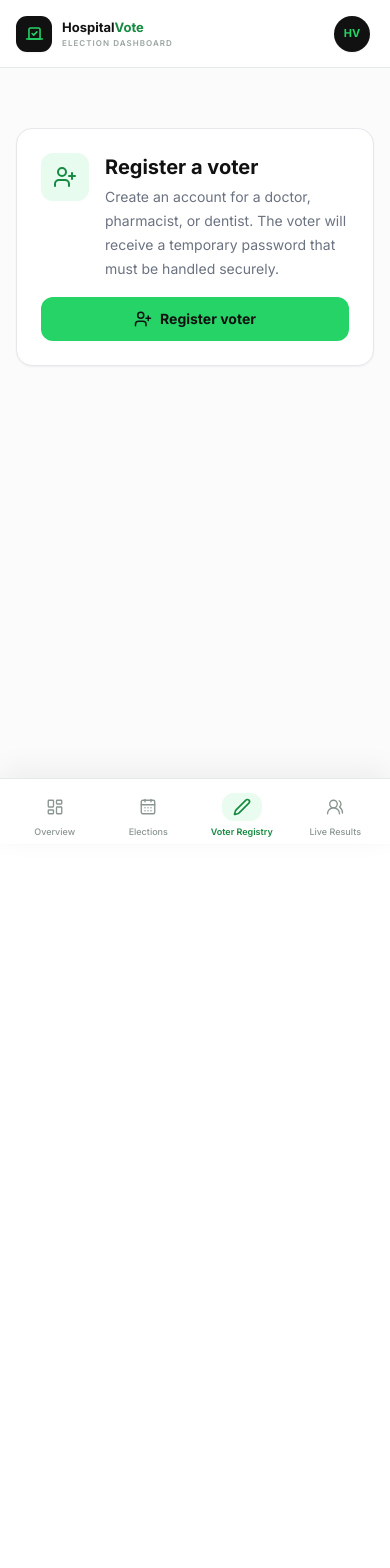
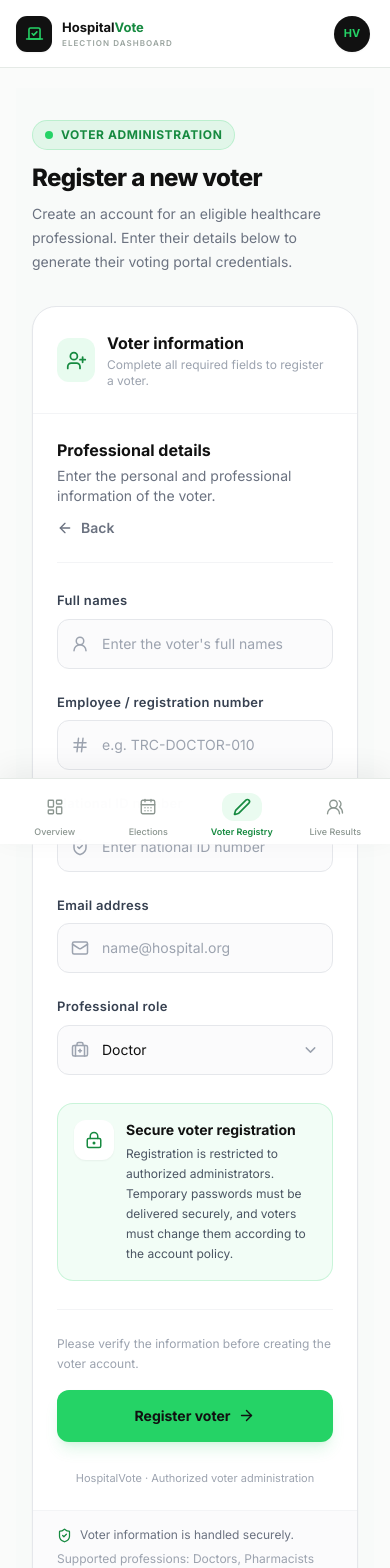
Before and after one commit to Fuma1322/vote-poll, a Next.js app: page /dashboard/registry in a window 390 px wide. Shown: the top 1568 px of the page. Before the commit the page ends 844 px from the top, so only its background shows below. Built offline with nearby package versions, Linux system fonts and the light colour scheme.

Commit message:
config: Backend logic connected, debug 11

```diff
--- a/components/auth/Register.tsx
+++ b/components/auth/Register.tsx
@@ -64,68 +64,55 @@ export default function RegisterForm({
   }
 
   const inputClass =
-    'w-full rounded-xl border border-gray-200/90 bg-gray-50/70 py-3.5 pl-11 pr-4 text-sm text-[#111111] placeholder:text-gray-400 outline-none transition duration-200 hover:border-gray-300 focus:border-[#25D366] focus:bg-white focus:ring-4 focus:ring-[#25D366]/10 disabled:cursor-not-allowed disabled:opacity-60';
+    'w-full rounded-xl border border-gray-200 bg-gray-50/70 py-3.5 pl-11 pr-4 text-sm text-[#111111] placeholder:text-gray-400 outline-none transition duration-200 hover:border-gray-300 focus:border-[#25D366] focus:bg-white focus:ring-4 focus:ring-[#25D366]/10 disabled:cursor-not-allowed disabled:opacity-60';
 
   const labelClass = 'mb-2 block text-[13px] font-semibold tracking-wide text-gray-700';
 
   return (
-    <div className="relative w-full max-w-2xl overflow-hidden rounded-3xl border border-white/80 bg-white shadow-[0_24px_80px_-24px_rgba(17,17,17,0.18)]">
-      <div className="absolute inset-x-0 top-0 h-1 bg-gradient-to-r from-[#25D366] via-[#25D366] to-emerald-200" />
+    <form onSubmit={handleSubmit} className="w-full space-y-7">
+      {/* Form heading */}
+      <div className="flex flex-col gap-3 border-b border-gray-100 pb-6 sm:flex-row sm:items-center sm:justify-between">
+        <div>
+          <h3 className="text-base font-bold text-[#111111]">Professional details</h3>
+          <p className="mt-1 text-sm text-gray-500">
+            Enter the personal and professional information of the voter.
+          </p>
+        </div>
 
-      <div className="p-6 sm:p-9 lg:p-10">
         {onBack && (
           <button
             type="button"
             onClick={onBack}
             disabled={loading}
-            className="mb-7 inline-flex items-center gap-2 rounded-lg text-sm font-medium text-gray-500 transition hover:text-[#168A40] focus-visible:outline-none focus-visible:ring-2 focus-visible:ring-[#25D366] disabled:opacity-50"
+            className="inline-flex items-center gap-2 text-sm font-semibold text-gray-500 transition hover:text-[#168A40] disabled:opacity-50"
           >
-            <ArrowLeft size={17} />
-            Back to login
+            <ArrowLeft size={16} />
+            Back
           </button>
         )}
-
-        <div className="flex flex-col items-center text-center">
-          <div className="relative mb-5">
-            <div className="absolute inset-0 scale-125 rounded-2xl bg-[#25D366]/10 blur-xl" />
-            <div className="relative flex h-[68px] w-[68px] items-center justify-center rounded-2xl border border-[#25D366]/20 bg-gradient-to-br from-[#25D366]/15 to-[#25D366]/5 text-[#168A40] shadow-sm">
-              <ShieldCheck size={34} strokeWidth={1.8} />
-            </div>
       </div>
 
-          <span className="mb-3 inline-flex items-center gap-2 rounded-full border border-[#25D366]/25 bg-[#25D366]/5 px-3 py-1.5 text-[10px] font-bold uppercase tracking-[0.18em] text-[#168A40]">
-            <span className="h-1.5 w-1.5 rounded-full bg-[#25D366]" />
-            Voter Administration
-          </span>
-
-          <h1 className="text-2xl font-extrabold tracking-tight text-[#111111] sm:text-3xl">
-            Register a voter
-          </h1>
-
-          <p className="mt-3 max-w-md text-sm leading-6 text-gray-500">
-            Add an eligible healthcare professional to the official hospital election register.
-          </p>
-        </div>
-
-        <div className="my-8 h-px bg-gradient-to-r from-transparent via-gray-200 to-transparent" />
-
-        <form onSubmit={handleSubmit} className="space-y-5">
-          <div>
+      {/* Form fields */}
+      <div className="grid grid-cols-1 gap-x-6 gap-y-6 md:grid-cols-2">
+        {/* Full name */}
+        <div className="md:col-span-2">
           <label htmlFor="fullName" className={labelClass}>
             Full names
           </label>
+
           <div className="relative">
             <UserRound
               size={18}
               className="pointer-events-none absolute left-3.5 top-1/2 -translate-y-1/2 text-gray-400"
             />
+
             <input
               id="fullName"
               name="fullName"
               autoComplete="name"
               value={fullName}
               onChange={(event) => setFullName(event.target.value)}
-                placeholder="Enter full names"
+              placeholder="Enter the voter's full names"
               className={inputClass}
               disabled={loading}
               required
@@ -133,16 +120,18 @@ export default function RegisterForm({
           </div>
         </div>
 
-          <div className="grid grid-cols-1 gap-5 sm:grid-cols-2">
+        {/* Employee number */}
         <div>
           <label htmlFor="employeeNumber" className={labelClass}>
             Employee / registration number
           </label>
+
           <div className="relative">
             <Hash
               size={18}
               className="pointer-events-none absolute left-3.5 top-1/2 -translate-y-1/2 text-gray-400"
             />
+
             <input
               id="employeeNumber"
               name="employeeNumber"
@@ -157,39 +146,44 @@ export default function RegisterForm({
           </div>
         </div>
 
+        {/* National ID */}
         <div>
           <label htmlFor="idNumber" className={labelClass}>
             National ID number
           </label>
+
           <div className="relative">
             <ShieldCheck
               size={18}
               className="pointer-events-none absolute left-3.5 top-1/2 -translate-y-1/2 text-gray-400"
             />
+
             <input
               id="idNumber"
               name="idNumber"
               autoComplete="off"
               value={idNumber}
               onChange={(event) => setIdNumber(event.target.value)}
-                  placeholder="National ID number"
+              placeholder="Enter national ID number"
               className={inputClass}
               disabled={loading}
               required
             />
           </div>
         </div>
-          </div>
 
+        {/* Email */}
         <div>
           <label htmlFor="registerEmail" className={labelClass}>
             Email address
           </label>
+
           <div className="relative">
             <Mail
               size={18}
               className="pointer-events-none absolute left-3.5 top-1/2 -translate-y-1/2 text-gray-400"
             />
+
             <input
               id="registerEmail"
               name="email"
@@ -205,15 +199,18 @@ export default function RegisterForm({
           </div>
         </div>
 
+        {/* Professional role */}
         <div>
           <label htmlFor="professionalRole" className={labelClass}>
             Professional role
           </label>
+
           <div className="relative">
             <BriefcaseMedical
               size={18}
               className="pointer-events-none absolute left-3.5 top-1/2 -translate-y-1/2 text-gray-400"
             />
+
             <select
               id="professionalRole"
               name="role"
@@ -226,19 +223,24 @@ export default function RegisterForm({
               <option value="PHARMACIST">Pharmacist</option>
               <option value="DENTIST">Dentist</option>
             </select>
+
             <ChevronDown
               size={17}
               className="pointer-events-none absolute right-3.5 top-1/2 -translate-y-1/2 text-gray-400"
             />
           </div>
         </div>
+      </div>
 
-          <div className="flex gap-3 rounded-2xl border border-[#25D366]/20 bg-[#25D366]/[0.06] p-4">
-            <div className="flex h-9 w-9 shrink-0 items-center justify-center rounded-xl bg-white text-[#168A40] shadow-sm">
-              <LockKeyhole size={17} />
+      {/* Security notice */}
+      <div className="flex gap-3 rounded-2xl border border-[#25D366]/20 bg-[#25D366]/[0.06] p-4 sm:p-5">
+        <div className="flex h-10 w-10 shrink-0 items-center justify-center rounded-xl bg-white text-[#168A40] shadow-sm">
+          <LockKeyhole size={18} />
         </div>
+
         <div>
-              <p className="text-xs font-bold text-[#111111]">Secure voter registration</p>
+          <p className="text-sm font-bold text-[#111111]">Secure voter registration</p>
+
           <p className="mt-1 text-xs leading-5 text-gray-600">
             Registration is restricted to authorized administrators. Temporary passwords must be
             delivered securely, and voters must change them according to the account policy.
@@ -246,21 +248,30 @@ export default function RegisterForm({
         </div>
       </div>
 
+      {/* Errors */}
       {(validationError || error) && (
-            <p
+        <div
           role="alert"
-              className="rounded-xl border border-red-100 bg-red-50 px-4 py-3 text-sm text-red-600"
+          className="flex items-start gap-2 rounded-xl border border-red-100 bg-red-50 px-4 py-3 text-sm text-red-600"
         >
-              {validationError || error}
+          <ShieldCheck size={17} className="mt-0.5 shrink-0" />
+          <p>{validationError || error}</p>
+        </div>
+      )}
+
+      {/* Submit */}
+      <div className="flex flex-col gap-4 border-t border-gray-100 pt-6 sm:flex-row sm:items-center sm:justify-between">
+        <p className="text-xs leading-5 text-gray-400">
+          Please verify the information before creating the voter account.
         </p>
-          )}
 
         <button
           type="submit"
           disabled={loading}
-            className="group flex w-full items-center justify-center gap-2 rounded-xl bg-[#25D366] px-5 py-4 text-sm font-bold text-[#111111] shadow-lg shadow-[#25D366]/15 transition duration-200 hover:-translate-y-0.5 hover:bg-[#20c45c] hover:shadow-xl hover:shadow-[#25D366]/20 focus-visible:outline-none focus-visible:ring-4 focus-visible:ring-[#25D366]/25 disabled:cursor-not-allowed disabled:opacity-60 disabled:hover:translate-y-0"
+          className="group inline-flex w-full items-center justify-center gap-2 rounded-xl bg-[#25D366] px-8 py-4 text-sm font-bold text-[#111111] shadow-lg shadow-[#25D366]/15 transition duration-200 hover:-translate-y-0.5 hover:bg-[#20c45c] hover:shadow-xl hover:shadow-[#25D366]/20 focus-visible:outline-none focus-visible:ring-4 focus-visible:ring-[#25D366]/25 disabled:cursor-not-allowed disabled:opacity-60 disabled:hover:translate-y-0 sm:w-auto"
         >
           {loading ? 'Registering voter...' : 'Register voter'}
+
           {!loading && (
             <ArrowLeft
               size={17}
@@ -268,12 +279,11 @@ export default function RegisterForm({
             />
           )}
         </button>
+      </div>
 
-          <p className="text-center text-[11px] leading-5 text-gray-400">
+      <p className="text-center text-[11px] text-gray-400">
         HospitalVote · Authorized voter administration
       </p>
     </form>
-      </div>
-    </div>
   );
 }
--- a/components/voting/RegisterVoterPanel.tsx
+++ b/components/voting/RegisterVoterPanel.tsx
@@ -1,7 +1,16 @@
 'use client';
 
 import { useState } from 'react';
-import { CheckCircle2, Copy, UserPlus } from 'lucide-react';
+import {
+  AlertCircle,
+  CheckCircle2,
+  Copy,
+  KeyRound,
+  ShieldCheck,
+  UserPlus,
+  Users,
+} from 'lucide-react';
+
 import RegisterForm, { type RegisterFormData } from '@/components/auth/Register';
 
 type RegistrationResult = {
@@ -17,8 +26,17 @@ type RegistrationResult = {
   temporaryPassword: string;
 };
 
+function getProfessionLabel(category: string) {
+  const labels: Record<string, string> = {
+    DOCTOR: 'Doctor',
+    PHARMACIST: 'Pharmacist',
+    DENTIST: 'Dentist',
+  };
+
+  return labels[category] || category;
+}
+
 export default function RegisterVoterPanel() {
-  const [formOpen, setFormOpen] = useState(false);
   const [loading, setLoading] = useState(false);
   const [error, setError] = useState('');
   const [result, setResult] = useState<RegistrationResult | null>(null);
@@ -62,7 +80,6 @@ export default function RegisterVoterPanel() {
       }
 
       setResult(payload as RegistrationResult);
-      setFormOpen(false);
     } catch (err) {
       setError(
         err instanceof Error ? err.message : 'Unable to register this voter. Please try again.'
@@ -77,144 +94,205 @@ export default function RegisterVoterPanel() {
 
     try {
       await navigator.clipboard.writeText(result.temporaryPassword);
-      setCopyMessage('Temporary password copied.');
+      setCopyMessage('Temporary password copied successfully.');
     } catch {
       setCopyMessage('Copy failed. Select the password and copy it manually.');
     }
   }
 
+  function resetRegistration() {
+    setResult(null);
+    setError('');
+    setCopyMessage('');
+  }
+
   return (
-    <section className="mt-10 rounded-2xl border border-gray-200 bg-white p-6 shadow-sm sm:p-8">
-      <div className="flex flex-col gap-4 sm:flex-row sm:items-center sm:justify-between">
-        <div className="flex items-start gap-4">
-          <div className="flex h-12 w-12 shrink-0 items-center justify-center rounded-xl bg-[#25D366]/10 text-[#168a40]">
-            <UserPlus size={24} />
-          </div>
+    <div className="min-h-screen bg-[#f8faf9]">
+      <div className="mx-auto max-w-7xl px-4 py-8 sm:px-6 lg:px-8 lg:py-10">
+        {/* Page heading */}
+        <div className="mb-8">
+          <div className="flex items-center justify-between gap-4">
+            <div>
+              <div className="mb-3 inline-flex items-center gap-2 rounded-full border border-[#25D366]/20 bg-[#25D366]/10 px-3 py-1.5 text-xs font-bold uppercase tracking-wider text-[#168a40]">
+                <span className="h-2 w-2 rounded-full bg-[#25D366]" />
+                Voter administration
+              </div>
 
-          <div>
-            <h2 className="text-xl font-bold text-[#111111]">Register a voter</h2>
-            <p className="mt-1 max-w-xl text-sm leading-6 text-gray-500">
-              Create an account for a doctor, pharmacist, or dentist. The voter will receive a
-              temporary password that must be handled securely.
-            </p>
+              <h1 className="text-2xl font-extrabold tracking-tight text-[#111111] sm:text-3xl">
+                Register a new voter
+              </h1>
+
+              <p className="mt-2 max-w-2xl text-sm leading-6 text-gray-500 sm:text-base">
+                Create an account for an eligible healthcare professional. Enter their details below
+                to generate their voting portal credentials.
+              </p>
+            </div>
+
+            <div className="hidden h-14 w-14 shrink-0 items-center justify-center rounded-2xl border border-[#25D366]/20 bg-white text-[#168a40] shadow-sm sm:flex">
+              <UserPlus size={27} />
+            </div>
           </div>
         </div>
 
-        <button
-          type="button"
-          onClick={() => {
-            setFormOpen((open) => !open);
-            setError('');
-          }}
-          className="inline-flex shrink-0 items-center justify-center gap-2 rounded-xl bg-[#25D366] px-5 py-3 text-sm font-bold text-[#111111] transition hover:bg-[#1fbd59]"
-        >
-          <UserPlus size={18} />
-          {formOpen ? 'Close form' : 'Register voter'}
-        </button>
-      </div>
+        {result ? (
+          /* Registration success */
+          <div className="overflow-hidden rounded-3xl border border-gray-200 bg-white shadow-sm">
+            <div className="border-b border-gray-100 bg-gradient-to-br from-[#25D366]/10 to-white px-6 py-10 text-center sm:px-10">
+              <div className="mx-auto flex h-16 w-16 items-center justify-center rounded-2xl bg-[#25D366]/15 text-[#168a40]">
+                <CheckCircle2 size={34} />
+              </div>
 
-      {formOpen && (
-        <div className="mt-8 border-t border-gray-100 pt-8">
-          <RegisterForm
-            onSubmit={handleRegister}
-            onBack={() => {
-              setFormOpen(false);
-              setError('');
-            }}
-            loading={loading}
-            error={error}
-          />
-        </div>
-      )}
+              <h2 className="mt-5 text-2xl font-extrabold text-[#111111]">
+                Voter registered successfully
+              </h2>
 
-      {error && !formOpen && (
-        <div
-          role="alert"
-          className="mt-6 rounded-xl border border-red-200 bg-red-50 p-4 text-sm text-red-800"
-        >
-          {error}
-        </div>
-      )}
-
-      {result && (
-        <div
-          role="status"
-          className="mt-8 rounded-xl border border-emerald-200 bg-emerald-50 p-5 sm:p-6"
-        >
-          <div className="flex items-start gap-3">
-            <CheckCircle2 size={24} className="mt-0.5 shrink-0 text-emerald-700" />
-            <div>
-              <h3 className="font-bold text-gray-900">Voter registered successfully</h3>
-              <p className="mt-1 text-sm leading-6 text-gray-600">
-                {result.voter.full_name}
-                {' · '}
-                {result.voter.email}
-              </p>
-              <p className="mt-1 text-sm text-gray-600">
-                Registration number:{' '}
-                <span className="font-semibold">{result.voter.registration_number}</span>
-              </p>
-              <p className="mt-1 text-sm text-gray-600">
-                Profession:{' '}
-                <span className="font-semibold">{result.voter.professional_category}</span>
+              <p className="mx-auto mt-2 max-w-md text-sm leading-6 text-gray-500">
+                The voter account has been created. Review the account details and securely share
+                the temporary password.
               </p>
             </div>
-          </div>
 
-          <div className="mt-6">
-            <label
-              htmlFor="temporary-password"
-              className="block text-sm font-semibold text-gray-800"
-            >
-              Temporary password
-            </label>
+            <div className="p-6 sm:p-8">
+              <h3 className="mb-4 text-sm font-bold uppercase tracking-wider text-gray-400">
+                Voter account details
+              </h3>
 
-            <div className="mt-2 flex flex-col gap-3 sm:flex-row">
-              <input
-                id="temporary-password"
-                type="text"
-                readOnly
-                value={result.temporaryPassword}
-                autoComplete="off"
-                className="min-w-0 flex-1 rounded-xl border border-emerald-200 bg-white px-4 py-3 font-mono text-sm text-gray-900"
-              />
+              <div className="grid gap-4 sm:grid-cols-2 lg:grid-cols-4">
+                <div className="rounded-2xl border border-gray-100 bg-gray-50 p-4">
+                  <p className="text-xs font-medium text-gray-400">Full name</p>
+                  <p className="mt-1 font-bold text-gray-900">{result.voter.full_name}</p>
+                </div>
+
+                <div className="rounded-2xl border border-gray-100 bg-gray-50 p-4">
+                  <p className="text-xs font-medium text-gray-400">Profession</p>
+                  <p className="mt-1 font-bold text-gray-900">
+                    {getProfessionLabel(result.voter.professional_category)}
+                  </p>
+                </div>
+
+                <div className="rounded-2xl border border-gray-100 bg-gray-50 p-4">
+                  <p className="text-xs font-medium text-gray-400">Email address</p>
+                  <p className="mt-1 break-all font-semibold text-gray-900">{result.voter.email}</p>
+                </div>
+
+                <div className="rounded-2xl border border-gray-100 bg-gray-50 p-4">
+                  <p className="text-xs font-medium text-gray-400">Registration number</p>
+                  <p className="mt-1 font-bold text-gray-900">{result.voter.registration_number}</p>
+                </div>
+              </div>
+
+              {/* Temporary password */}
+              <div className="mt-8 rounded-2xl border border-amber-200 bg-amber-50/70 p-5 sm:p-6">
+                <div className="flex items-center gap-3">
+                  <div className="flex h-10 w-10 items-center justify-center rounded-xl bg-amber-100 text-amber-700">
+                    <KeyRound size={20} />
+                  </div>
+
+                  <div>
+                    <h3 className="font-bold text-gray-900">Temporary login password</h3>
+                    <p className="mt-1 text-sm text-gray-600">
+                      Securely share this password with the registered voter.
+                    </p>
+                  </div>
+                </div>
+
+                <div className="mt-5 flex flex-col gap-3 sm:flex-row">
+                  <input
+                    id="temporary-password"
+                    type="text"
+                    readOnly
+                    value={result.temporaryPassword}
+                    autoComplete="off"
+                    className="min-w-0 flex-1 rounded-xl border border-amber-200 bg-white px-4 py-3 font-mono text-sm font-semibold tracking-wide text-gray-900 outline-none"
+                  />
+
+                  <button
+                    type="button"
+                    onClick={copyTemporaryPassword}
+                    className="inline-flex items-center justify-center gap-2 rounded-xl bg-[#111111] px-5 py-3 text-sm font-bold text-white transition hover:bg-gray-800"
+                  >
+                    <Copy size={16} />
+                    Copy password
+                  </button>
+                </div>
+
+                {copyMessage && (
+                  <p className="mt-3 text-sm font-medium text-gray-700" aria-live="polite">
+                    {copyMessage}
+                  </p>
+                )}
+
+                <div className="mt-4 flex items-start gap-2 text-xs leading-5 text-amber-800">
+                  <ShieldCheck size={15} className="mt-0.5 shrink-0" />
+                  <p>
+                    Do not share this password publicly or leave it visible on a shared screen. The
+                    voter must change their password at first login.
+                  </p>
+                </div>
+              </div>
 
               <button
                 type="button"
-                onClick={copyTemporaryPassword}
-                className="inline-flex items-center justify-center gap-2 rounded-xl border border-gray-200 bg-white px-4 py-3 text-sm font-semibold text-gray-800 hover:bg-gray-50"
+                onClick={resetRegistration}
+                className="mt-7 inline-flex w-full items-center justify-center gap-2 rounded-xl bg-[#25D366] px-5 py-3.5 text-sm font-bold text-[#111111] transition hover:bg-[#1fbd59] sm:w-auto"
               >
-                <Copy size={17} />
-                Copy password
+                <UserPlus size={18} />
+                Register another voter
               </button>
             </div>
+          </div>
+        ) : (
+          /* Full-width registration form */
+          <div className="overflow-hidden rounded-3xl border border-gray-200 bg-white shadow-sm">
+            <div className="border-b border-gray-100 px-6 py-6 sm:px-8">
+              <div className="flex items-center gap-3">
+                <div className="flex h-11 w-11 items-center justify-center rounded-xl bg-[#25D366]/10 text-[#168a40]">
+                  <UserPlus size={21} />
+                </div>
 
-            {copyMessage && (
-              <p className="mt-2 text-sm text-gray-700" aria-live="polite">
-                {copyMessage}
-              </p>
-            )}
+                <div>
+                  <h2 className="font-bold text-[#111111]">Voter information</h2>
+                  <p className="mt-0.5 text-xs text-gray-400">
+                    Complete all required fields to register a voter.
+                  </p>
+                </div>
+              </div>
+            </div>
 
-            <p className="mt-3 text-xs leading-5 text-gray-600">
-              Deliver this password to the voter through a secure channel. Do not share it publicly
-              or leave it visible on a shared screen. The voter should change it at first login.
-            </p>
+            <div className="p-6 sm:p-8">
+              {error && (
+                <div
+                  role="alert"
+                  className="mb-6 flex items-start gap-3 rounded-xl border border-red-200 bg-red-50 p-4 text-sm text-red-800"
+                >
+                  <AlertCircle size={18} className="mt-0.5 shrink-0" />
+                  <p>{error}</p>
+                </div>
+              )}
+
+              <RegisterForm
+                onSubmit={handleRegister}
+                onBack={() => setError('')}
+                loading={loading}
+                error=""
+              />
+            </div>
+
+            <div className="border-t border-gray-100 bg-gray-50/70 px-6 py-4 sm:px-8">
+              <div className="flex flex-col gap-2 sm:flex-row sm:items-center sm:justify-between">
+                <div className="flex items-center gap-2 text-xs text-gray-500">
+                  <ShieldCheck size={15} className="text-[#168a40]" />
+                  Voter information is handled securely.
+                </div>
+
+                <p className="text-xs text-gray-400">
+                  Supported professions: Doctors, Pharmacists and Dentists
+                </p>
+              </div>
+            </div>
           </div>
-
-          <button
-            type="button"
-            onClick={() => {
-              setResult(null);
-              setCopyMessage('');
-              setError('');
-              setFormOpen(true);
-            }}
-            className="mt-5 text-sm font-semibold text-[#168a40] underline underline-offset-4"
-          >
-            Register another voter
-          </button>
-        </div>
-      )}
-    </section>
+        )}
+      </div>
+    </div>
   );
 }
```
Also changed, not shown: app/(front)/change-password/page.tsx (+65 -54 lines). Lines whose indentation alone changed are shown as unchanged.
